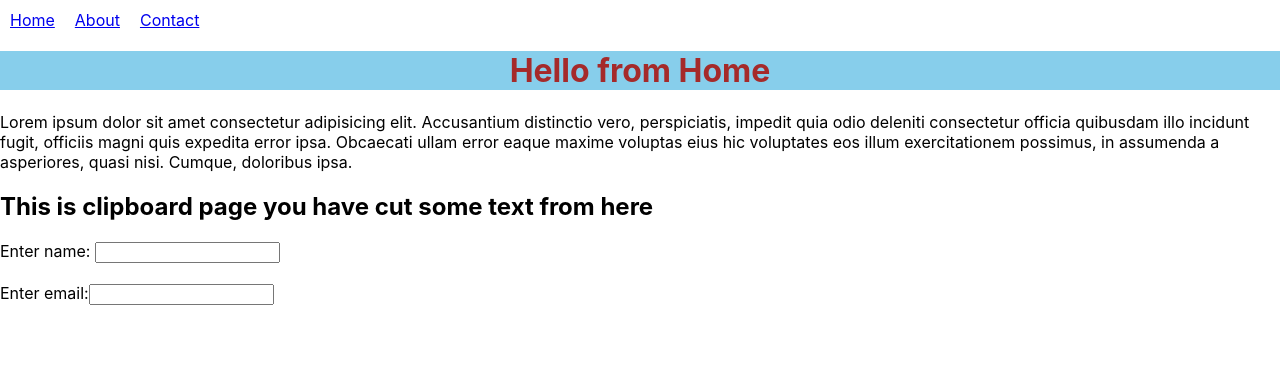
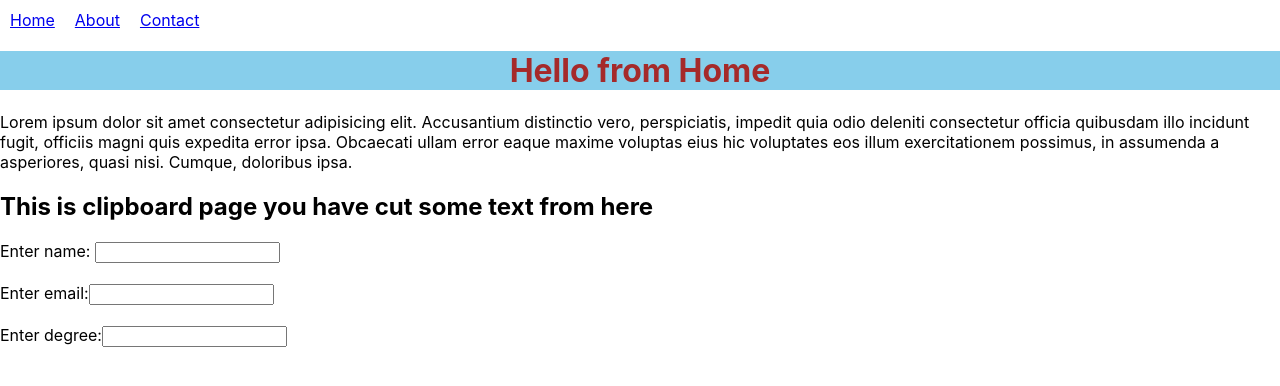
Before and after one commit to anupamahalder/react-learning, a React (Create React App) app in the folder practice-project/: page / in a window 1280 px wide. Shown: the top 386 px of the page. Built offline with nearby package versions, Linux system fonts and the light colour scheme.

Commit message:
Added onBlur event when an element is unfocus after being focused

```diff
--- a/practice-project/src/pages/Home.jsx
+++ b/practice-project/src/pages/Home.jsx
@@ -14,6 +14,9 @@ const Home = () => {
     const focusText = () =>{
         console.log("You have focused on input field!");
     }
+    const blurText = () =>{
+        console.log("You have blur on input!");
+    }
     return (
         <div className='home'>
             <Header/>
@@ -26,7 +29,9 @@ const Home = () => {
                 <label htmlFor="">Enter name: </label>
                 <input type="text" onPaste={pasteText}/> <br /><br />
                 <label htmlFor="">Enter email:</label>
-                <input type="email" onFocus={focusText}/>
+                <input type="email" onFocus={focusText}/> <br /> <br />
+                <label htmlFor="">Enter degree:</label>
+                <input type="text" onBlur={blurText}/>
             </div>
         </div>
     );
```
